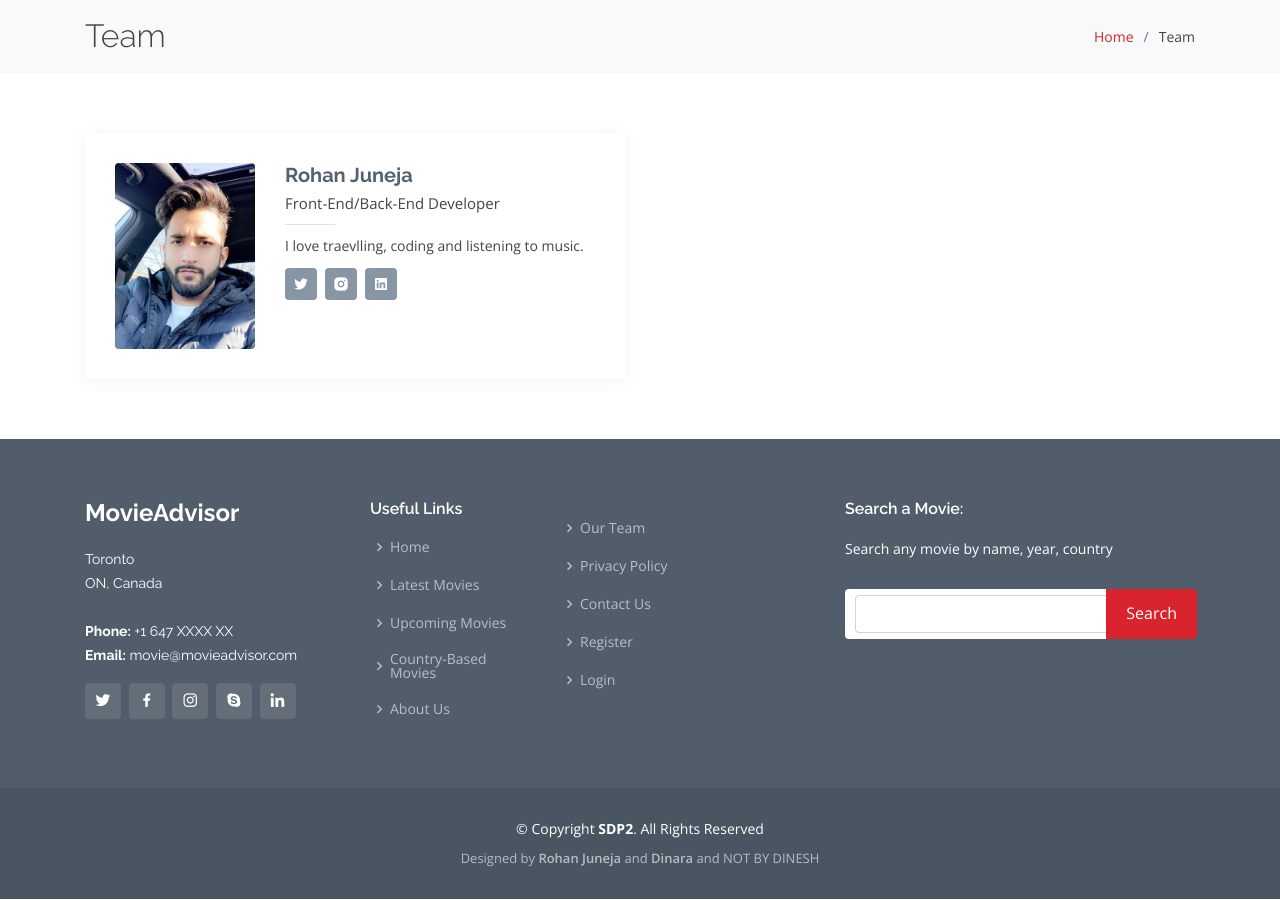
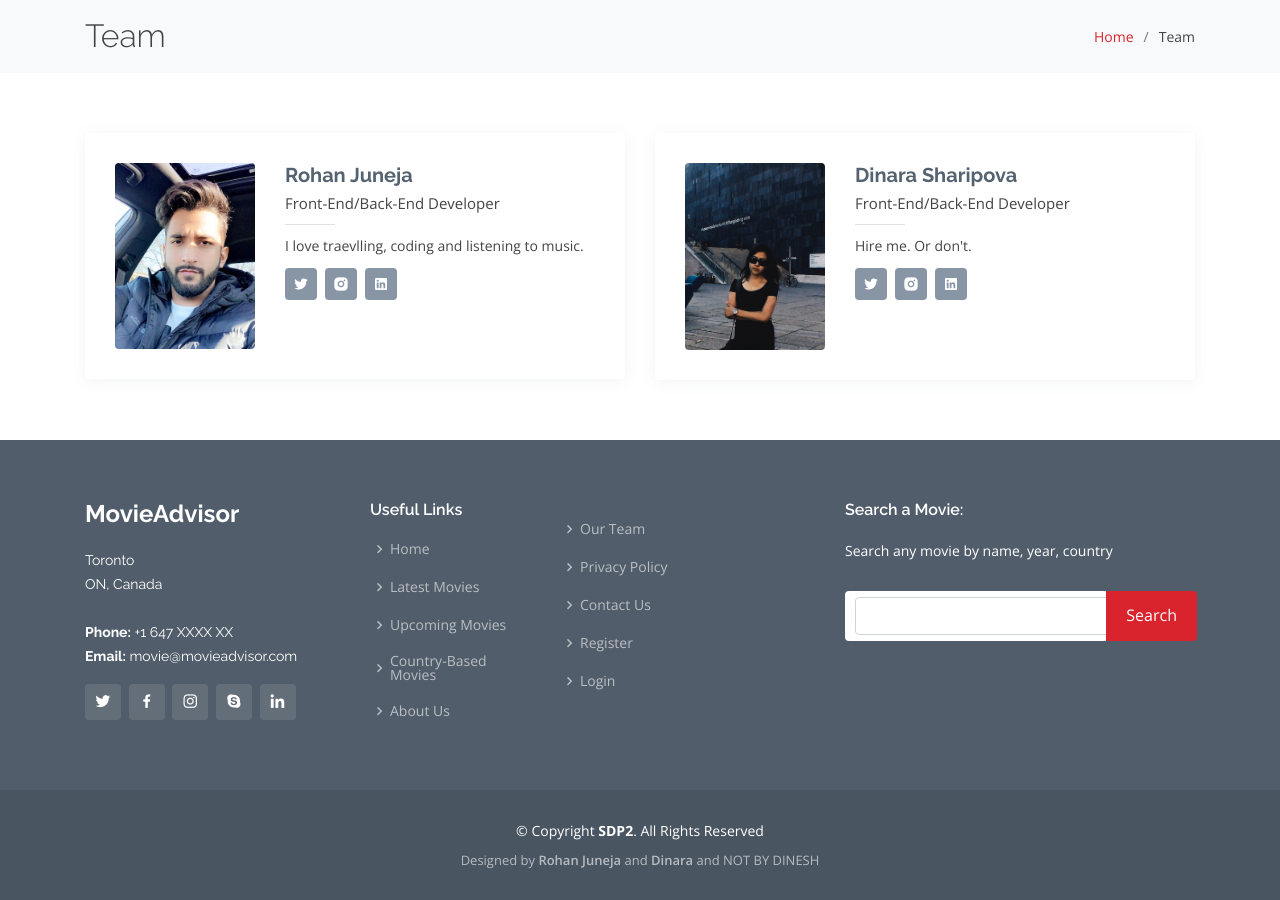
Before and after one commit to InRaiDi/MovieAdviser, a Node server app: page /our-team in a window 1280 px wide. Shown: the part 87-987 px from the top of the page. Run offline with Node 20, Linux system fonts and the light colour scheme; some libraries are stand-ins or nearby versions.

Commit message:
Updated Team page

```diff
--- a/app/views/our-team.ejs
+++ b/app/views/our-team.ejs
@@ -39,7 +39,22 @@
               </div>
             </div>
           </div>
+          <div class="col-lg-6">
+            <div class="member d-flex align-items-start">
+              <div class="pic"><img src="/img/team/dinara.jpg" class="img-fluid" alt=""></div>
+              <div class="member-info">
+                <h4>Dinara Sharipova</h4>
+                <span>Front-End/Back-End Developer</span>
+                <p>Hire me. Or don't.</p>
+                <div class="social">
+                  <a href="https://twitter.com/inraidi"><i class="ri-twitter-fill"></i></a>
 
+                  <a href="https://instagram.com/inraidi"><i class="ri-instagram-fill"></i></a>
+                  <a href="https://www.linkedin.com/in/inraidi/"> <i class="ri-linkedin-box-fill"></i> </a>
+                </div>
+              </div>
+            </div>
+          </div>
         </div>
 
       </div>
```
Also changed, not shown: public/img/team/dinara.jpg (added).
